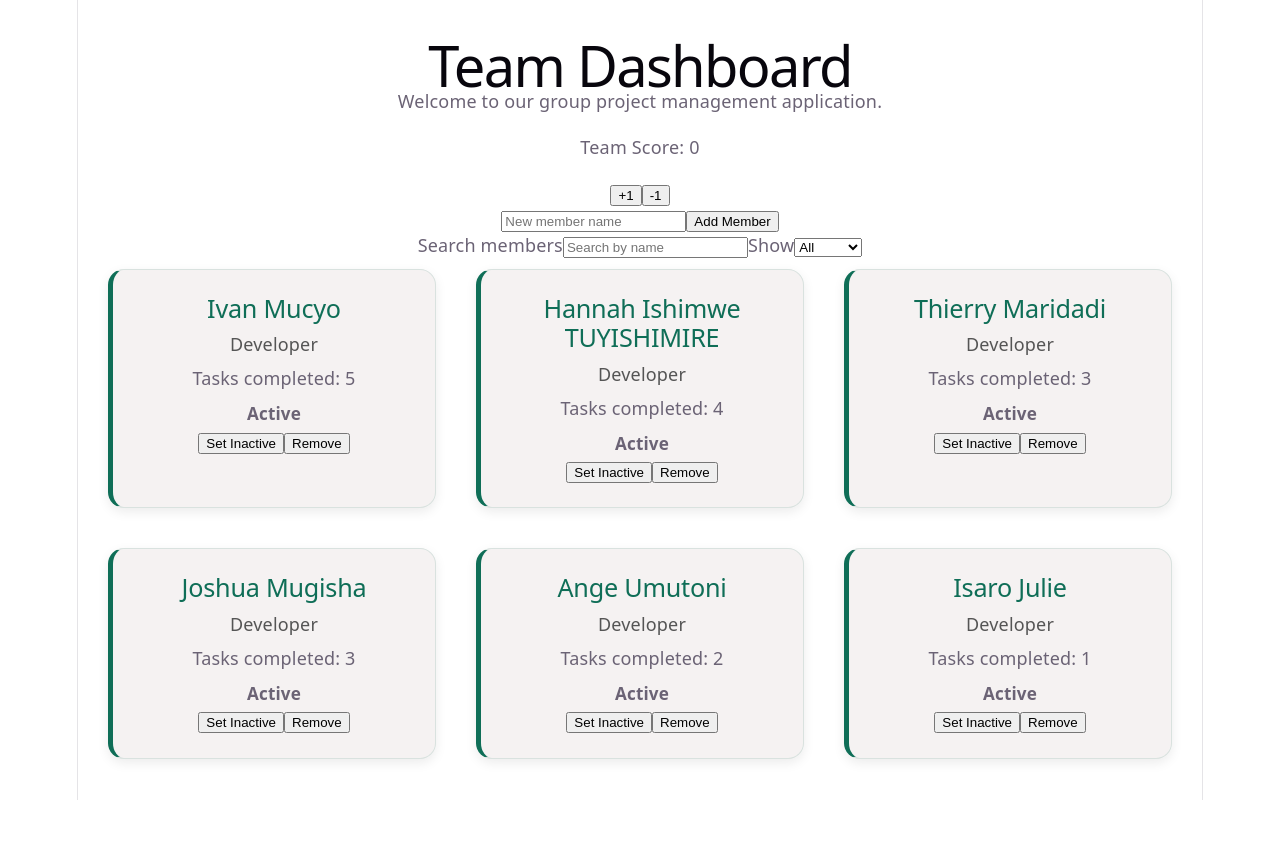
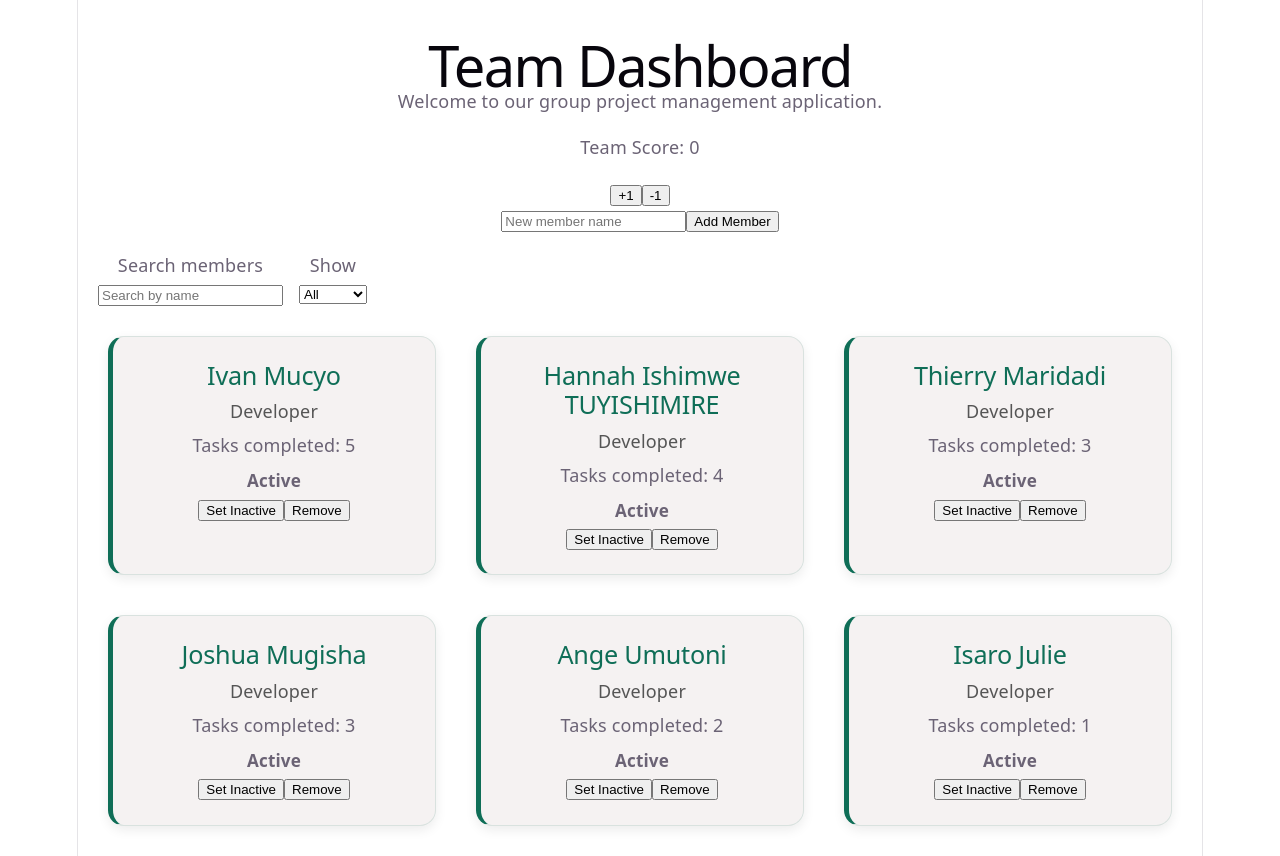
Before and after one commit to Hannah1563/Coding-Party, a React (Vite) app in the folder my-app/: page / in a window 1280 px wide. Before the commit the page ends 800 px from the top, so only its background shows below. Built offline with nearby package versions, Linux system fonts and the light colour scheme.

Commit message:
style: layout member dashboard controls

```diff
--- a/my-app/src/TeamDashboard.css
+++ b/my-app/src/TeamDashboard.css
@@ -16,6 +16,19 @@
   display: flex;
   flex-wrap: wrap;
   gap: 20px;
+}
+
+.member-controls {
+  display: flex;
+  flex-wrap: wrap;
+  gap: 16px;
+  margin: 20px 0;
+}
+
+.member-controls label {
+  display: flex;
+  flex-direction: column;
+  gap: 6px;
 }
 
 /* Make each card responsive */
```
